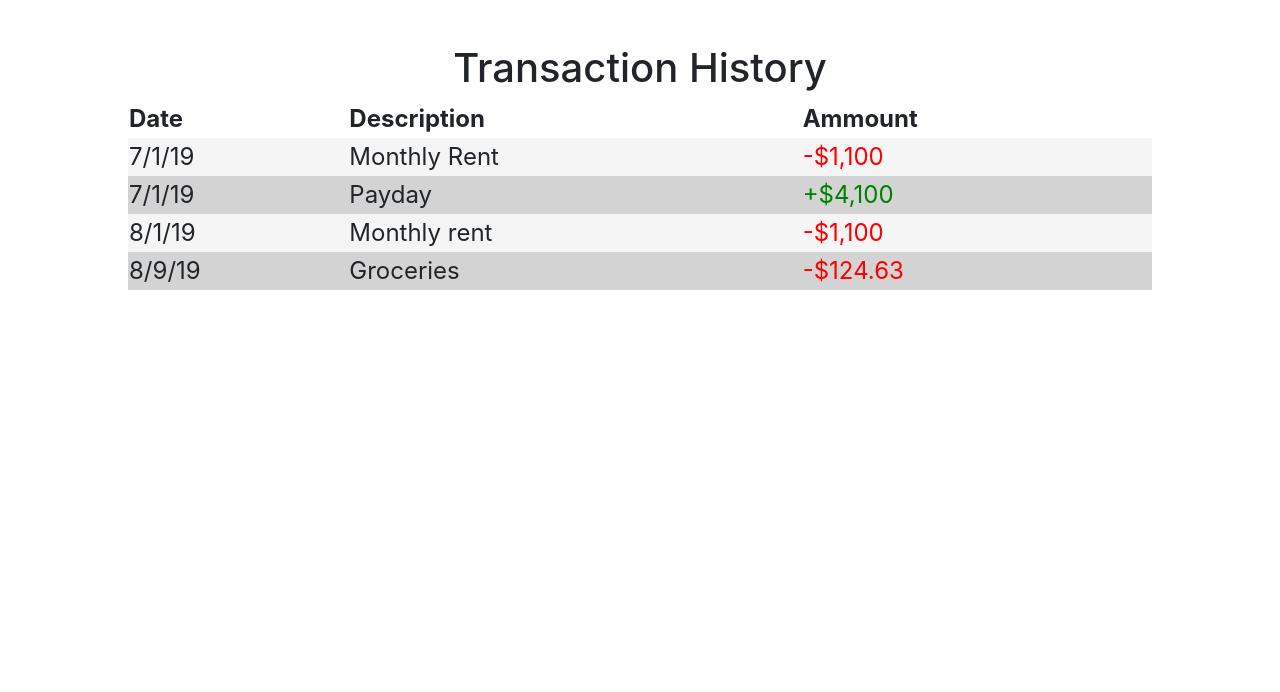
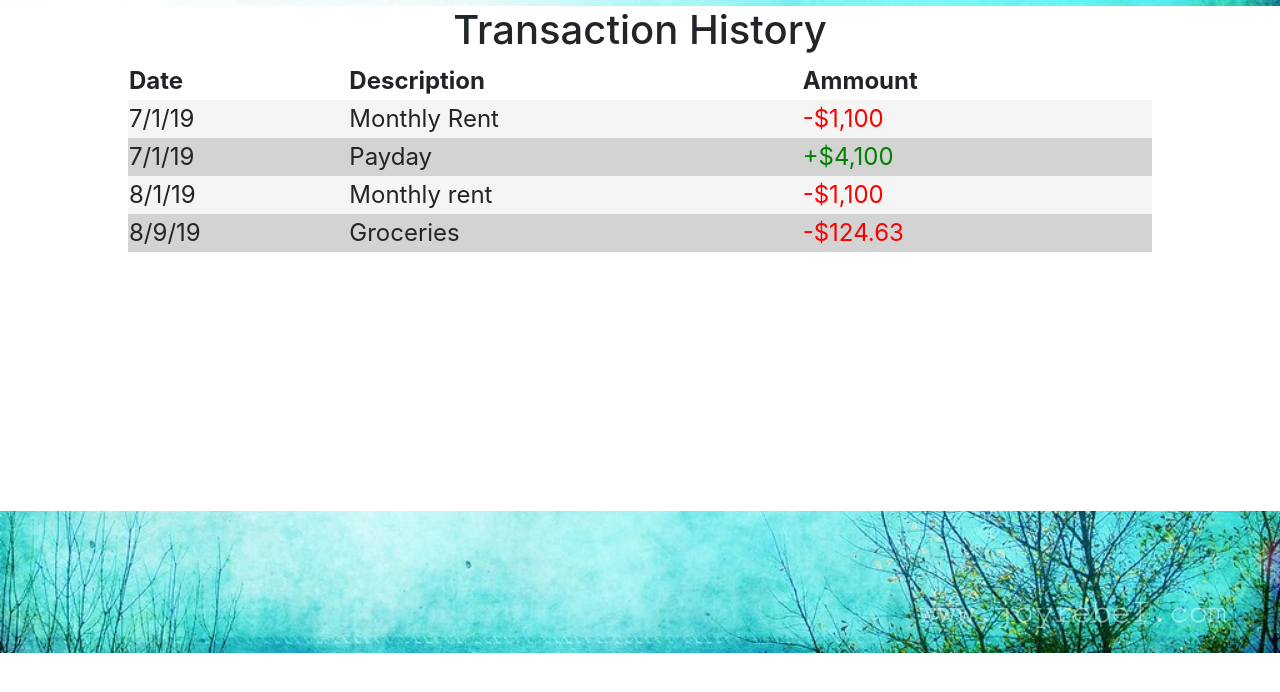
Before and after one commit to RC-OTOLI/Group12, a Flask app: page /TransactionHistory in a window 1280 px wide. Shown: the part 56-748 px from the top of the page. Run offline with Flask 2, Linux system fonts and the light colour scheme; some libraries are stand-ins or nearby versions.

Commit message:
Add files via upload
Since you guys change from bootstrap to flask, the only files that are needed are the css and profile_navbar

```diff
--- a/static/main.css
+++ b/static/main.css
@@ -1,10 +1,9 @@
 #div1
 {
-  margin-top: 100px;
+  margin-top: 62px;
   background-color: WHITE !important;
-  height: 400px;
+  height: 505px;
   width: 100%;
-  margin-bottom: 0px;
 }
 
 /* style*/
@@ -109,9 +108,39 @@ img {
   display: block;
 }
 
-/* @media screen and (min-width: 320px) {
-  audio
-  {
-    display:none;
-  }
-} */
+/* Adding Transaction*/
+#add
+{
+    width: 35%;
+    height: 270px;
+    margin: auto;
+    /* border: solid #B0C4DE;
+    border-width: thin;
+    border-radius: 8px; */
+    margin-top: 130px;
+
+}
+#add label p
+{
+
+  margin: auto;
+
+}
+body {
+  /* The image used */
+  background-image: url("../static/images/sky.jpg");
+
+  /* Control the height of the image */
+
+
+  /* Center and scale the image nicely */
+  background-position: center;
+  background-repeat: no-repeat;
+  background-size: cover;
+  position: relative;
+}
+
+.trans
+{
+  margin-top: 50px;
+}
```
Also changed, not shown: static/signin.css (+5 -4 lines).
